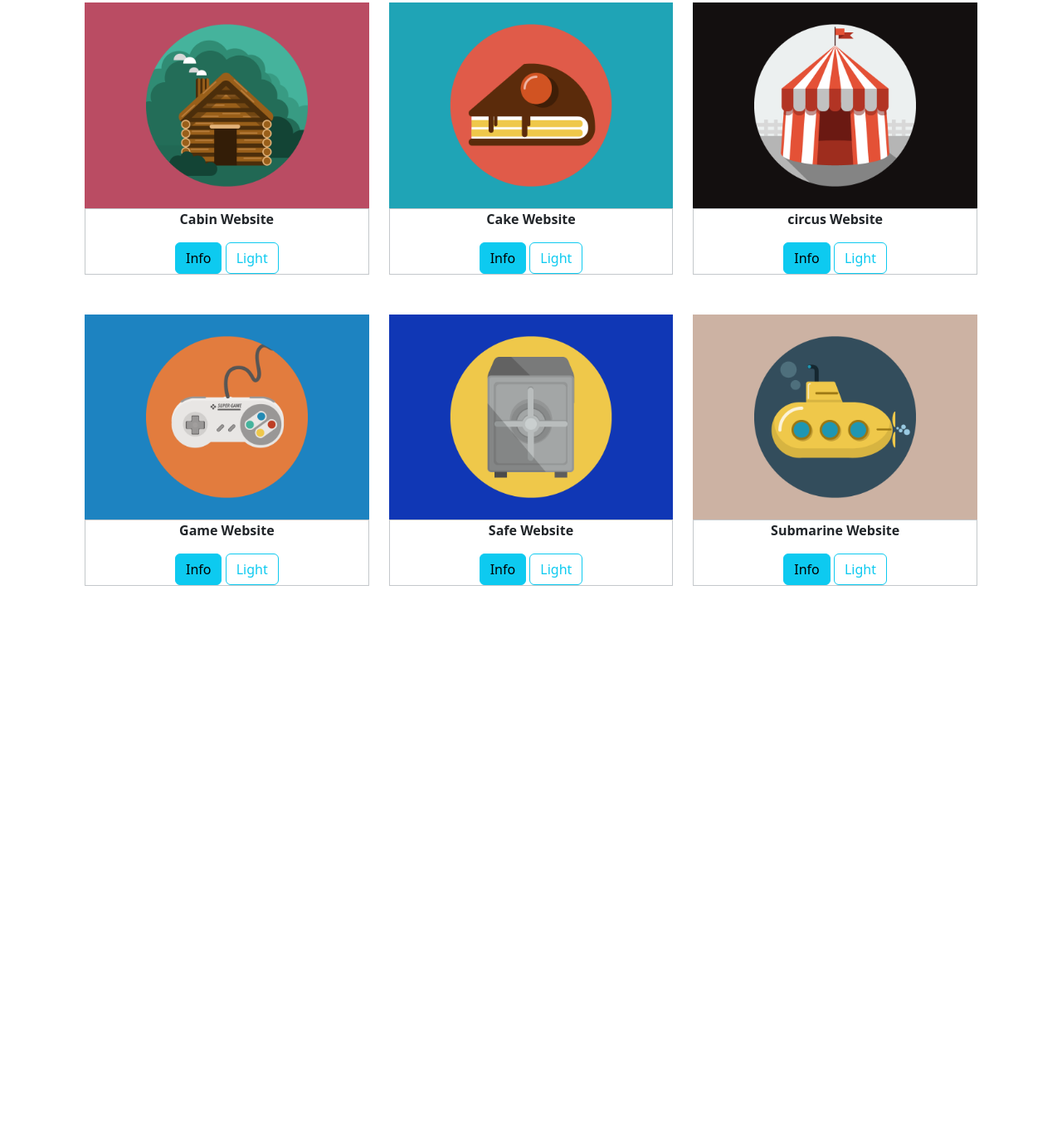
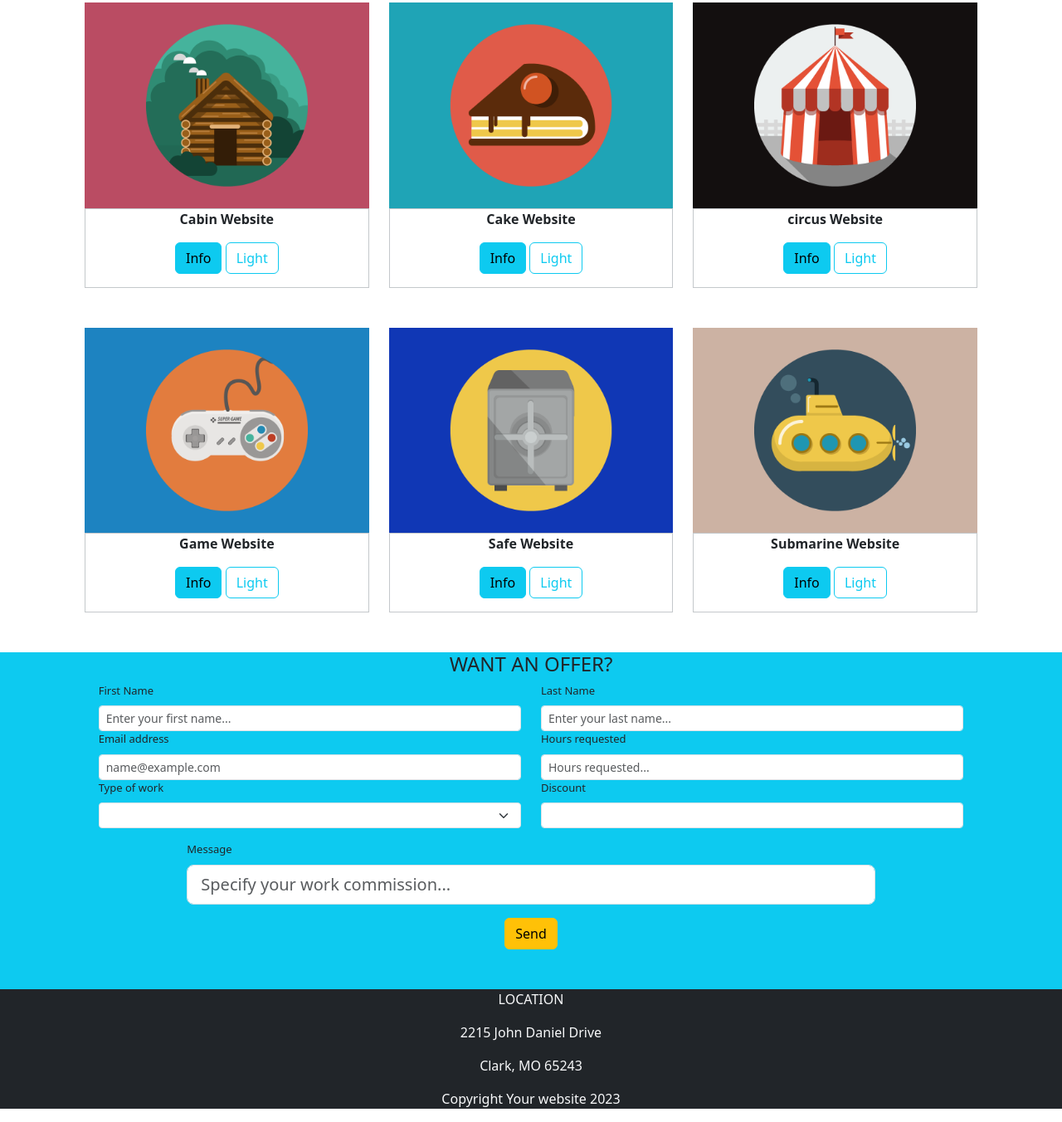
Before and after one commit to NaP9977/bootstrap-html-freelancer, a plain HTML site: page index.html in a window 1280 px wide. Shown: the part 635-1987 px from the top of the page at 83% size. Before the commit the page ends 1341 px from the top, so only its background shows below. Drawn offline with nearby package versions, Linux system fonts and the light colour scheme.

Commit message:
Almost_done

```diff
--- a/index.html
+++ b/index.html
@@ -9,13 +9,13 @@
 
 <body>
     <div class="container-fluid p-0">
-<div class = "row bg-dark mx-0 text-light">
+<div class = "row bg-dark mx-0 text-info">
 <div class="col-2">
     <p class="text-end">Portfolio</p>
     </div>
     <div class="col-8"></div>
     <div class="col-2">
-        <p><u>Contact me</u></p>
+        <p><u>CONTACT ME</u></p>
     </div>
 </div>
 
@@ -29,12 +29,12 @@
 <div class="col-4"></div>
 
 </div>
-<div class="container">
+<div class="container mb-5">
 <div class="row m-2 p-0 text-center">
     <h2>PORTFOLIO</h2>
    <div class="col-4">
     <img class="w-100" src="img/portfolio/cabin.png">
-    <div class=" w-100 border border-secondary-subtle text-center m-0 p-0">
+    <div class=" w-100 border border-secondary-subtle text-center m-0 pb-3">
         <p class="fw-semibold">Cabin Website</p>
         <button type="button" class="btn btn-info">Info</button>
         <button type="button" class="btn btn-outline-info">Light</button>
@@ -43,7 +43,7 @@
 
 <div class="col-4">
      <img class="w-100" src="img/portfolio/cake.png">
-    <div class=" border border-secondary-subtle w-100 text-center m-0 p-0">
+    <div class=" border border-secondary-subtle w-100 text-center m-0 pb-3">
         <p class="fw-semibold">Cake Website</p>
         <button type="button" class="btn btn-info">Info</button>
         <button type="button" class="btn btn-outline-info">Light</button>
@@ -52,7 +52,7 @@
 
    <div class="col-4">
     <img class="w-100" src="img/portfolio/circus.png">
-    <div class=" border border-secondary-subtle w-100 text-center m-0 p-0">
+    <div class=" border border-secondary-subtle w-100 text-center m-0 pb-3">
         <p class="fw-semibold">circus Website</p>
         <button type="button" class="btn btn-info">Info</button>
         <button type="button" class="btn btn-outline-info">Light</button>
@@ -64,7 +64,7 @@
 <div class="row mx-2 mt-5 text center">
     <div class="col-4">
         <img class="w-100" src="img/portfolio/game.png">
-        <div class=" border border-secondary-subtle w-100 text-center m-0 p-0">
+        <div class=" border border-secondary-subtle w-100 text-center m-0 pb-3">
             <p class="fw-semibold">Game Website</p>
             <button type="button" class="btn btn-info">Info</button>
             <button type="button" class="btn btn-outline-info">Light</button>
@@ -72,7 +72,7 @@
  </div>
  <div class="col-4">
     <img class="w-100" src="img/portfolio/safe.png">
-    <div class=" border border-secondary-subtle w-100 text-center m-0 p-0">
+    <div class=" border border-secondary-subtle w-100 text-center m-0 pb-3">
         <p class="fw-semibold">Safe Website</p>
         <button type="button" class="btn btn-info">Info</button>
         <button type="button" class="btn btn-outline-info">Light</button>
@@ -81,7 +81,7 @@
 
     <div class="col-4">
         <img class="w-100" src="img/portfolio/submarine.png">
-        <div class=" border border-secondary-subtle w-100 text-center m-0 p-0">
+        <div class=" border border-secondary-subtle w-100 text-center m-0 pb-3">
             <p class="fw-semibold">Submarine Website</p>
             <button type="button" class="btn btn-info">Info</button>
             <button type="button" class="btn btn-outline-info">Light</button>
@@ -90,6 +90,107 @@
 
 
     </div>
+
+</div>
+
+<div class="container-fluid bg-info text-center" style="font-size: small;">
+
+    <h2 class="fs-4">WANT AN OFFER?</h2>
+  <div class="row">
+    <div class="col-1"></div>
+    <div class="col-5">
+        <form>
+            <div class="mb-3 text-start w-100 input-group-sm">
+                <label for="formGroupExampleInput" class="form-label">First Name</label>
+                <input type="text" class="form-control" placeholder="Enter your first name..." aria-label="Recipient's First Name" aria-describedby="basic-addon2">
+
+                <label for="formGroupExampleInput" class="form-label">Email address</label>
+                <input type="text" class="form-control" placeholder="name@example.com" aria-label="Recipient's Email" aria-describedby="basic-addon2">
+
+
+                <label for="formGroupExampleInput" class="form-label">Type of work</label>
+                <select class="form-select" aria-label="Default select example">
+                    </select>
+  </div>
+
+        </form>
+    </div>
+<div class="col-5">
+
+<form>
+    <div class="mb-3 text-start w-100 input-group-sm">
+        <label for="formGroupExampleInput" class="form-label">Last Name</label>
+        <input type="text" class="form-control" placeholder="Enter your last name..." aria-label="Recipient's Last Name" aria-describedby="basic-addon2">
+
+
+        <label for="formGroupExampleInput" class="form-label">Hours requested</label>
+        <input type="text" class="form-control" placeholder="Hours requested..." aria-label="Recipient's hours requested" aria-describedby="basic-addon2">
+
+            <label for="formGroupExampleInput" class="form-label">Discount</label>
+            <input type="text" class="form-control" aria-label="Recipient's First Name" aria-describedby="basic-addon2">
+          </div>
+    </div>
+
+
+</form>
+
+</div>
+<div class="row">
+
+        <div class="col-2"></div>
+        <div class="col-8">
+            <div class="mb-3 text-start w-100 input-group-lg">
+        <label for="formGroupExampleInput" class="form-label">Message</label>
+        <input type="text" class="form-control" placeholder="Specify your work commission..." aria-label="Recipient'Message" aria-describedby="basic-addon2">
+        </div>
+        <div class="col-2"></div>
+    </div>
+</div>
+<div class="row">
+<div class="col-4"></div>
+<div class="col-4">
+    <button type="button" class="btn btn-warning mb-5">Send</button>
+
+
+
+
+</div>
+<div class="col-4"></div>
+
+
+
+</div>
+
+</div>
+
+
+ </div>
+  <footer class="text-center bg-dark text-light">
+    <div class="container mt-10">
+<p class=>LOCATION</p>
+<p>2215 John Daniel Drive </p>
+<p>Clark, MO 65243</p>
+<p class=>Copyright Your website 2023</p>
+
+
+
+
+
+
+
+
+  </footer>
+
+
+
+
+
+
+
+
+
+
+
 
 </div>
 
@@ -111,8 +212,6 @@
 
 
 
-</div>
-
 
 
 
```
